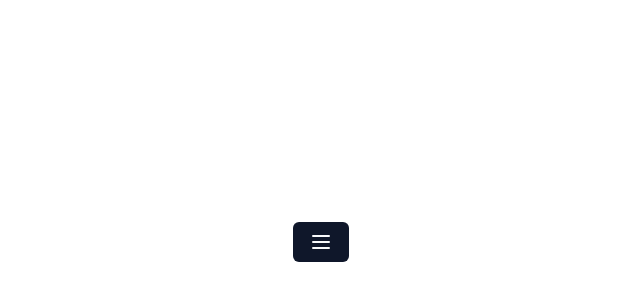
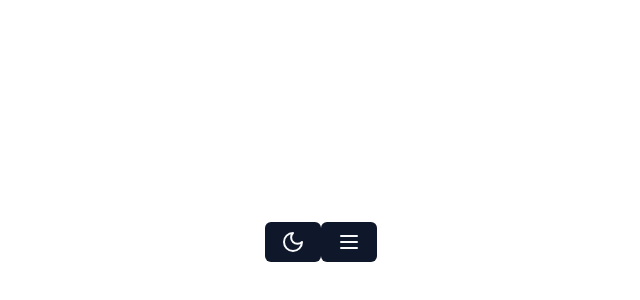
Before and after one commit to UnlimAwesome/car-catalog, a Next.js app: page / in a window 1280 px wide. Shown: the part 158-458 px from the top of the page, without its empty margins (319-959 px from the left). Built offline with nearby package versions, Linux system fonts and the light colour scheme.

Commit message:
feat: toggle theme

```diff
--- a/src/app/layout.tsx
+++ b/src/app/layout.tsx
@@ -21,11 +21,14 @@ export default function RootLayout({
 			lang='ru'
 			suppressHydrationWarning
 		>
-			<body className={cn('min-h-screen bg-background font-sans antialiased', inter.variable)}>
-				<ThemeProvider attribute='class'>
-					<main className='flex min-h-screen flex-col items-center bg-background justify-center p-24'>
-						{children}
-					</main>
+			<body className={cn('min-h-screen font-sans antialiased', inter.variable)}>
+				<ThemeProvider
+					attribute='class'
+					defaultTheme='system'
+					enableSystem
+					disableTransitionOnChange
+				>
+					<main className='flex min-h-screen flex-col items-center justify-center p-24'>{children}</main>
 				</ThemeProvider>
 			</body>
 		</html>
--- /dev/null
+++ b/src/features/ToggleTheme/index.ts
@@ -0,0 +1 @@
+export { Button as ToggleTheme } from './ui/Button';
--- /dev/null
+++ b/src/features/ToggleTheme/ui/Button.tsx
@@ -0,0 +1,29 @@
+'use client';
+
+import { Button as ButtonPrimitive, buttonVariants } from '@/shared/components/ui/button';
+import { VariantProps } from 'class-variance-authority';
+import { Moon, Sun } from 'lucide-react';
+import { useTheme } from 'next-themes';
+import { useEffect, useState } from 'react';
+
+export const Button = (props: VariantProps<typeof buttonVariants>) => {
+	const [mounted, setMounted] = useState(false);
+	const { theme, setTheme } = useTheme();
+
+	useEffect(() => {
+		setMounted(true);
+	}, []);
+
+	if (!mounted) {
+		return null;
+	}
+
+	return (
+		<ButtonPrimitive
+			onClick={() => setTheme(theme === 'dark' ? 'light' : 'dark')}
+			{...props}
+		>
+			{theme === 'dark' ? <Sun /> : <Moon />}
+		</ButtonPrimitive>
+	);
+};
--- a/src/pages/Catalog/ui/Page.tsx
+++ b/src/pages/Catalog/ui/Page.tsx
@@ -1,3 +1,4 @@
+import { ToggleTheme } from '@/features/ToggleTheme';
 import { cn } from '@/shared/lib/utils';
 import { CarFilters } from '@/widgets/CarFilters';
 import { ResponsiveSidebar } from '@/widgets/ResponsiveSidebar';
@@ -13,6 +14,7 @@ export const Page = (props: PageProps) => {
 			className={cn(className)}
 			{...otherProps}
 		>
+			<ToggleTheme />
 			<ResponsiveSidebar>
 				<CarFilters />
 			</ResponsiveSidebar>
--- a/tailwind.config.ts
+++ b/tailwind.config.ts
@@ -2,7 +2,7 @@ import type { Config } from 'tailwindcss';
 import { fontFamily } from 'tailwindcss/defaultTheme';
 
 const config = {
-	darkMode: ['class'],
+	darkMode: ['selector', 'class'],
 	content: ['./pages/**/*.{ts,tsx}', './components/**/*.{ts,tsx}', './app/**/*.{ts,tsx}', './src/**/*.{ts,tsx}'],
 	prefix: '',
 	theme: {
```
Also changed, not shown: src/shared/components/ui/button.tsx (+24 -27 lines).
